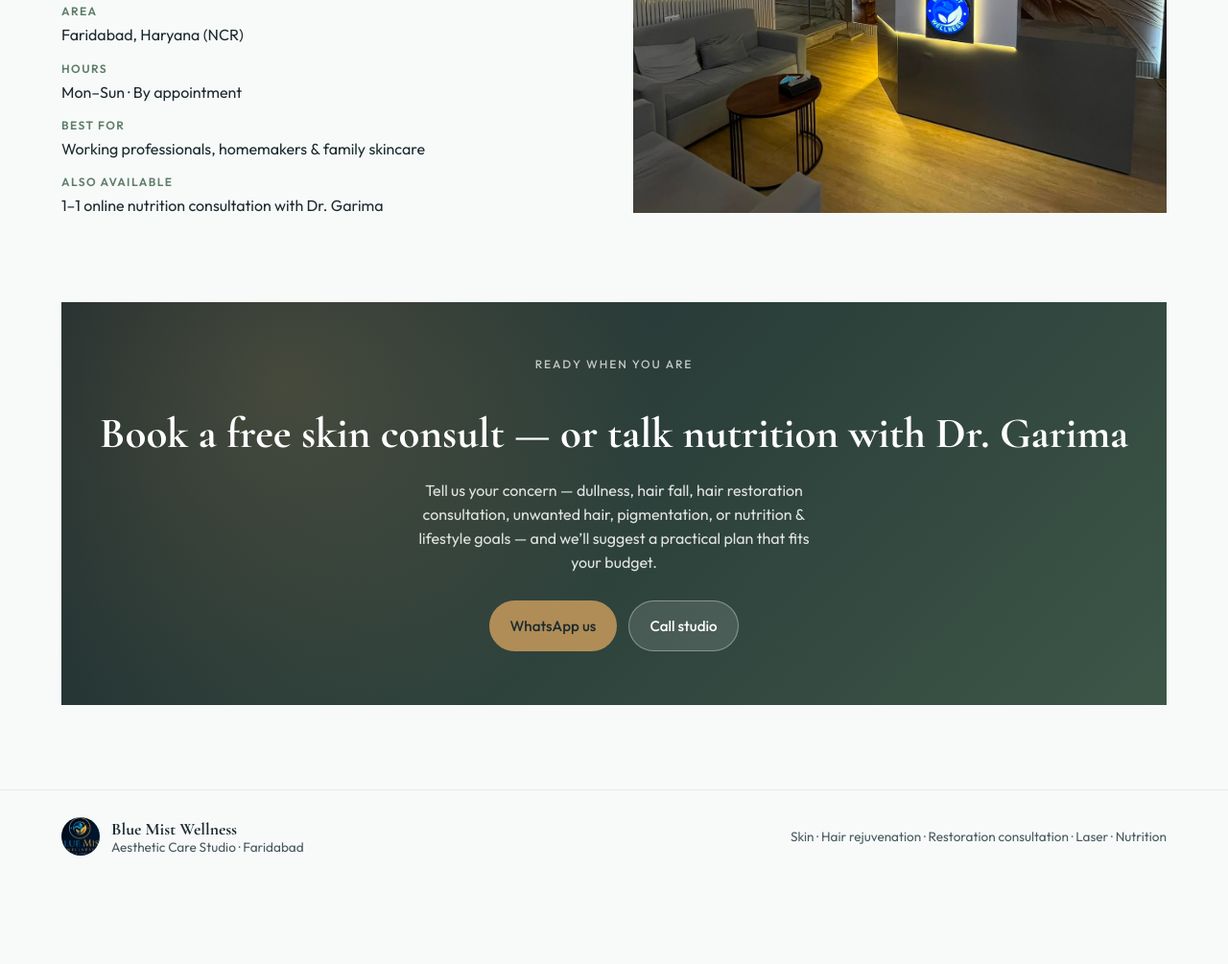
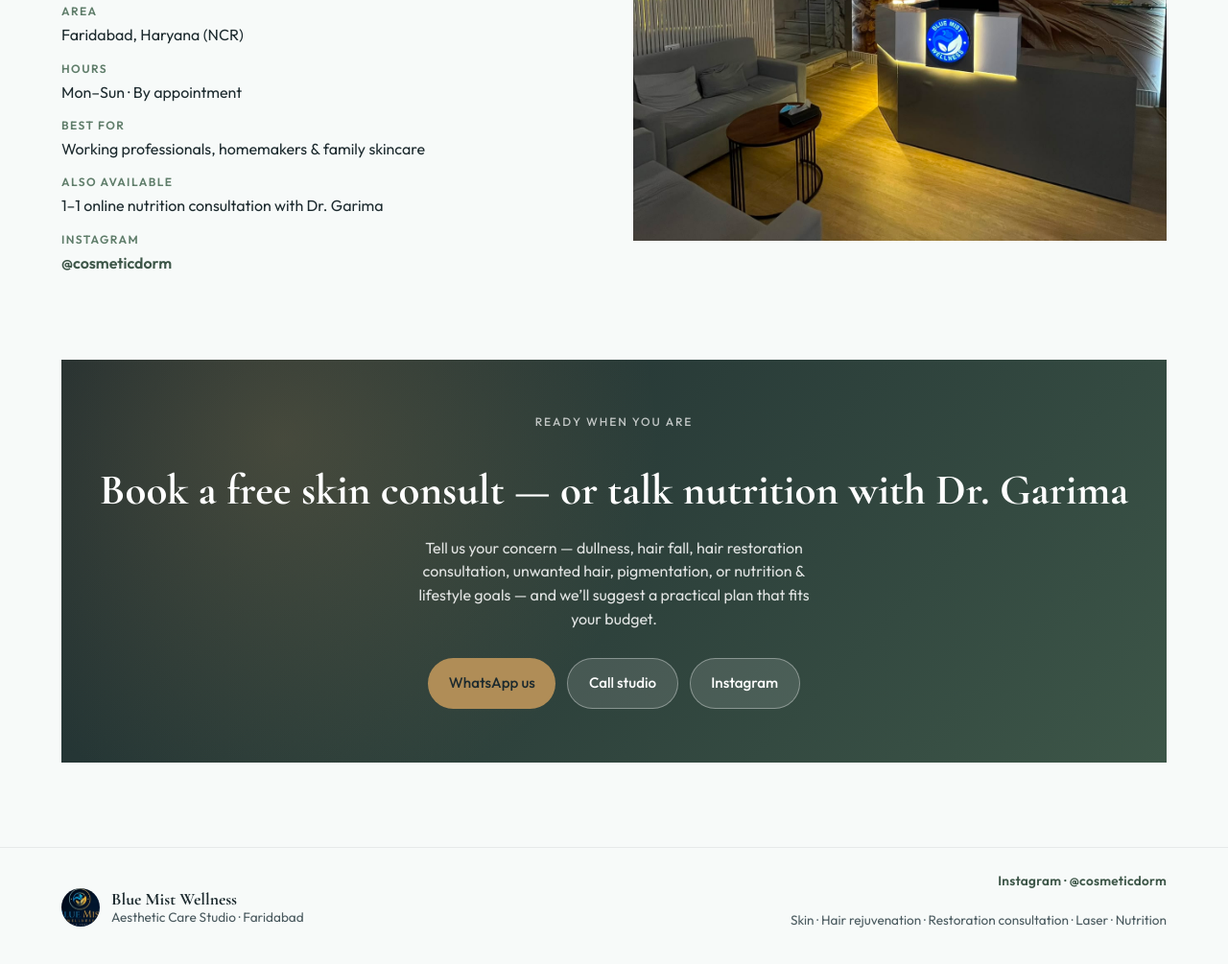
Before and after one commit to vlovewebsolutions/blue-mist-website, a plain HTML site: page index.html in a window 1280 px wide. Shown: the part 9913-10918 px from the top of the page at 96% size. Before the commit the page ends 10841 px from the top, so only its background shows below. Drawn offline with nearby package versions, Linux system fonts and the light colour scheme.

Commit message:
Udpated the blue-mist website

```diff
--- a/index.html
+++ b/index.html
@@ -346,6 +346,7 @@
           <li><strong>Hours</strong> Mon–Sun · By appointment</li>
           <li><strong>Best for</strong> Working professionals, homemakers &amp; family skincare</li>
           <li><strong>Also available</strong> 1–1 online nutrition consultation with Dr. Garima</li>
+          <li><strong>Instagram</strong> <a href="https://www.instagram.com/cosmeticdorm/" target="_blank" rel="noopener">@cosmeticdorm</a></li>
         </ul>
       </div>
       <div class="visit-map" aria-hidden="true">
@@ -364,6 +365,7 @@
         <div class="book-actions">
           <a class="btn btn-primary" href="https://wa.me/919821289111" target="_blank" rel="noopener">WhatsApp us</a>
           <a class="btn btn-light" href="tel:+919821289111">Call studio</a>
+          <a class="btn btn-light" href="https://www.instagram.com/cosmeticdorm/" target="_blank" rel="noopener">Instagram</a>
         </div>
       </div>
     </section>
@@ -377,7 +379,12 @@
         <span>Aesthetic Care Studio · Faridabad</span>
       </div>
     </div>
-    <p>Skin · Hair rejuvenation · Restoration consultation · Laser · Nutrition</p>
+    <div class="footer-social">
+      <a href="https://www.instagram.com/cosmeticdorm/" target="_blank" rel="noopener" class="insta-link" aria-label="Blue Mist on Instagram @cosmeticdorm">
+        Instagram · @cosmeticdorm
+      </a>
+      <p>Skin · Hair rejuvenation · Restoration consultation · Laser · Nutrition</p>
+    </div>
   </footer>
 
   <a class="whatsapp-float" href="https://wa.me/919821289111" target="_blank" rel="noopener" aria-label="Chat on WhatsApp">WhatsApp</a>
--- a/styles.css
+++ b/styles.css
@@ -929,3 +929,34 @@
 .nutrition:not(.cosmetology) {
   border-top: 1px solid rgba(28,42,46,.06);
 }
+
+
+.footer-social {
+  display: flex;
+  flex-direction: column;
+  align-items: flex-end;
+  gap: .45rem;
+  text-align: right;
+}
+.insta-link {
+  font-weight: 600;
+  color: var(--sage-deep);
+  letter-spacing: .02em;
+}
+.insta-link:hover {
+  color: var(--ink);
+  text-decoration: underline;
+}
+.visit-meta a {
+  color: var(--sage-deep);
+  font-weight: 600;
+}
+.visit-meta a:hover {
+  text-decoration: underline;
+}
+@media (max-width: 720px) {
+  .footer-social {
+    align-items: flex-start;
+    text-align: left;
+  }
+}
```
